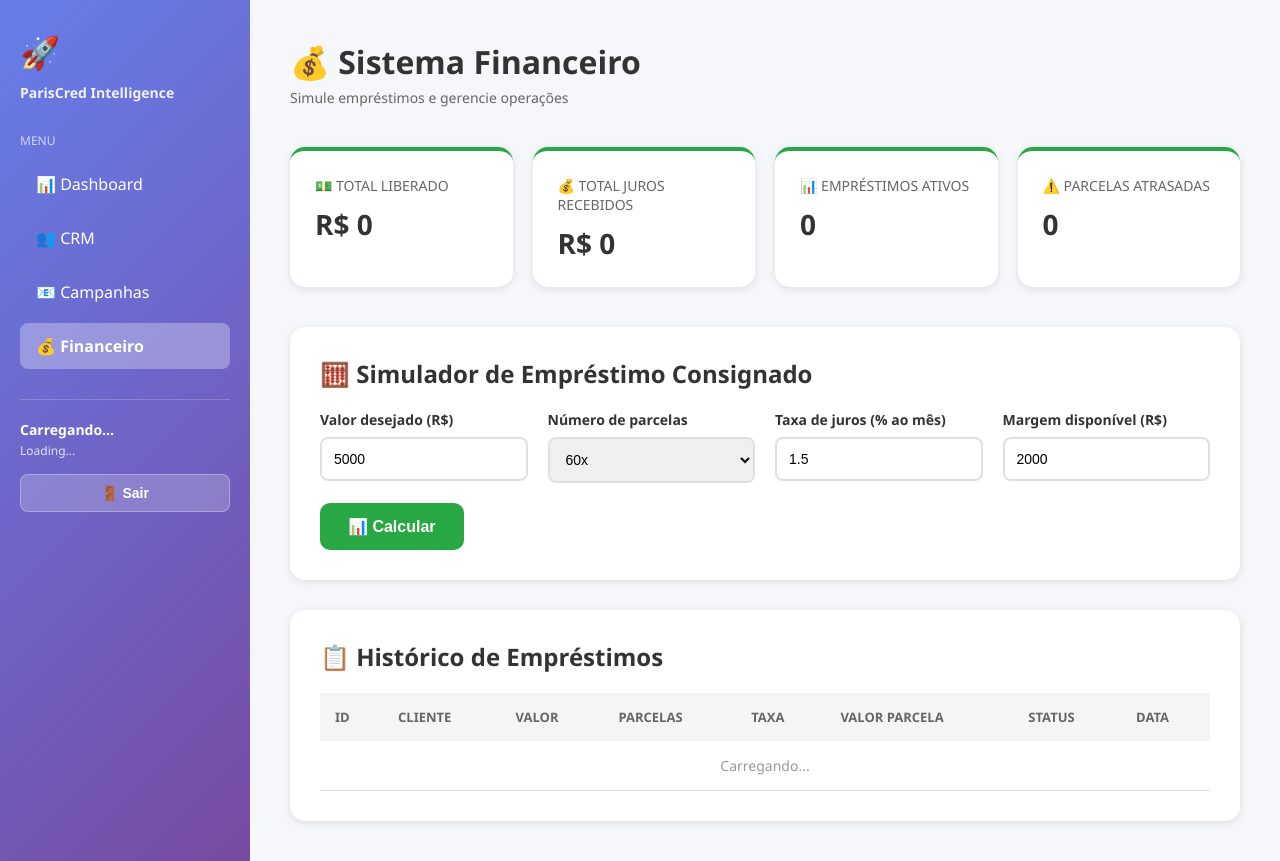
After one commit to kleitonmohr02-boop/ParisCred_Intelligence, a Flask app: template templates/financeiro.html in a window 1280 px wide. The commit adds this page. Run offline with Flask 3, Linux system fonts and the light colour scheme; the template is opened without the code that fills it, so the values that code supplies are empty.

Commit message:
feat: add CRM and Financial system templates with full API integration

```diff
--- a/templates/admin.html
+++ b/templates/admin.html
@@ -405,6 +405,8 @@
             <div class="nav-group">
                 <div class="nav-title">Painel</div>
                 <a href="/dashboard" class="nav-item">📊 Dashboard</a>
+                <a href="/crm" class="nav-item">👥 CRM</a>
+                <a href="/financeiro" class="nav-item">💰 Financeiro</a>
                 <a href="/admin" class="nav-item active">⚙️ Administração</a>
             </div>
 
--- a/templates/dashboard.html
+++ b/templates/dashboard.html
@@ -307,7 +307,9 @@
             <div class="nav-group">
                 <div class="nav-title">Menu</div>
                 <a href="/dashboard" class="nav-item active">📊 Dashboard</a>
+                <a href="/crm" class="nav-item">👥 CRM</a>
                 <a href="/campanhas" class="nav-item">📧 Campanhas</a>
+                <a href="/financeiro" class="nav-item">💰 Financeiro</a>
             </div>
 
             <div class="nav-group" id="admin-menu" style="display:none;">
--- /dev/null
+++ b/templates/financeiro.html
@@ -0,0 +1,324 @@
+<!DOCTYPE html>
+<html lang="pt-BR">
+<head>
+    <meta charset="UTF-8">
+    <meta name="viewport" content="width=device-width, initial-scale=1.0">
+    <title>Financeiro - ParisCred Intelligence</title>
+    <style>
+        * { margin: 0; padding: 0; box-sizing: border-box; }
+        body { font-family: 'Segoe UI', Tahoma, Geneva, Verdana, sans-serif; background: #f5f7fa; color: #333; }
+        .container { display: flex; min-height: 100vh; }
+        .sidebar { width: 250px; background: linear-gradient(135deg, #667eea 0%, #764ba2 100%); color: white; padding: 30px 20px; overflow-y: auto; }
+        .sidebar-logo { font-size: 32px; margin-bottom: 10px; }
+        .sidebar-title { font-size: 14px; font-weight: 600; margin-bottom: 30px; opacity: 0.9; }
+        .nav-group { margin-bottom: 30px; }
+        .nav-title { font-size: 12px; text-transform: uppercase; opacity: 0.7; margin-bottom: 12px; }
+        .nav-item { padding: 12px 16px; border-radius: 8px; margin-bottom: 8px; cursor: pointer; transition: all 0.3s ease; text-decoration: none; display: block; color: white; }
+        .nav-item:hover { background: rgba(255, 255, 255, 0.2); }
+        .nav-item.active { background: rgba(255, 255, 255, 0.3); font-weight: 600; }
+        .user-section { border-top: 1px solid rgba(255, 255, 255, 0.2); padding-top: 20px; margin-top: 30px; }
+        .user-info { margin-bottom: 15px; }
+        .user-name { font-weight: 600; font-size: 14px; }
+        .user-role { font-size: 12px; opacity: 0.8; margin-top: 3px; }
+        .logout-btn { width: 100%; padding: 10px; background: rgba(255, 255, 255, 0.2); color: white; border: 1px solid rgba(255, 255, 255, 0.3); border-radius: 8px; cursor: pointer; font-size: 14px; font-weight: 600; }
+        .logout-btn:hover { background: rgba(255, 255, 255, 0.3); }
+        .main { flex: 1; padding: 40px; overflow-y: auto; }
+        .header { display: flex; justify-content: space-between; align-items: center; margin-bottom: 40px; }
+        .header h1 { font-size: 32px; color: #333; }
+        .header-subtitle { color: #666; font-size: 14px; margin-top: 5px; }
+        .btn-novo { padding: 12px 24px; background: linear-gradient(135deg, #667eea 0%, #764ba2 100%); color: white; border: none; border-radius: 10px; cursor: pointer; font-weight: 600; font-size: 14px; }
+        .btn-novo:hover { transform: translateY(-2px); box-shadow: 0 10px 25px rgba(102, 126, 234, 0.4); }
+        .stats { display: grid; grid-template-columns: repeat(auto-fit, minmax(220px, 1fr)); gap: 20px; margin-bottom: 40px; }
+        .stat-card { background: white; border-radius: 15px; padding: 25px; box-shadow: 0 2px 8px rgba(0, 0, 0, 0.1); border-top: 4px solid #28a745; }
+        .stat-label { font-size: 14px; color: #666; margin-bottom: 10px; text-transform: uppercase; }
+        .stat-value { font-size: 28px; font-weight: 700; color: #333; }
+        .simulador-section { background: white; border-radius: 15px; padding: 30px; box-shadow: 0 2px 8px rgba(0, 0, 0, 0.1); margin-bottom: 30px; }
+        .simulador-section h2 { margin-bottom: 20px; font-size: 24px; color: #333; }
+        .form-grid { display: grid; grid-template-columns: repeat(auto-fit, minmax(200px, 1fr)); gap: 20px; }
+        .form-group { display: flex; flex-direction: column; }
+        label { font-weight: 600; color: #333; margin-bottom: 8px; font-size: 14px; }
+        input, select { padding: 12px; border: 2px solid #e0e0e0; border-radius: 8px; font-size: 14px; }
+        input:focus, select:focus { outline: none; border-color: #667eea; }
+        .btn-calcular { padding: 14px 28px; background: #28a745; color: white; border: none; border-radius: 10px; cursor: pointer; font-weight: 600; font-size: 16px; margin-top: 20px; }
+        .btn-calcular:hover { background: #218838; }
+        .resultado { background: linear-gradient(135deg, #667eea 0%, #764ba2 100%); color: white; border-radius: 15px; padding: 30px; margin-top: 30px; display: none; }
+        .resultado.active { display: block; }
+        .resultado-grid { display: grid; grid-template-columns: repeat(auto-fit, minmax(180px, 1fr)); gap: 20px; margin-top: 20px; }
+        .resultado-item { background: rgba(255,255,255,0.2); padding: 20px; border-radius: 10px; text-align: center; }
+        .resultado-label { font-size: 14px; opacity: 0.9; }
+        .resultado-value { font-size: 24px; font-weight: 700; margin-top: 8px; }
+        .tabela-emprestimos { background: white; border-radius: 15px; padding: 30px; box-shadow: 0 2px 8px rgba(0, 0, 0, 0.1); }
+        .tabela-emprestimos h2 { margin-bottom: 20px; font-size: 24px; }
+        table { width: 100%; border-collapse: collapse; }
+        thead { background: #f5f5f5; }
+        th { padding: 15px; text-align: left; font-weight: 600; color: #666; font-size: 13px; text-transform: uppercase; }
+        td { padding: 15px; border-bottom: 1px solid #e0e0e0; font-size: 14px; }
+        tr:hover { background: #f9f9f9; }
+        .badge { padding: 4px 12px; border-radius: 20px; font-size: 12px; font-weight: 600; }
+        .badge-aprovado { background: #d4edda; color: #155724; }
+        .badge-pendente { background: #fff3cd; color: #856404; }
+        .badge-rejeitado { background: #f8d7da; color: #721c24; }
+        .badge-quitado { background: #cce5ff; color: #004085; }
+    </style>
+</head>
+<body>
+    <div class="container">
+        <div class="sidebar">
+            <div class="sidebar-logo">🚀</div>
+            <div class="sidebar-title">ParisCred Intelligence</div>
+            <div class="nav-group">
+                <div class="nav-title">Menu</div>
+                <a href="/dashboard" class="nav-item">📊 Dashboard</a>
+                <a href="/crm" class="nav-item">👥 CRM</a>
+                <a href="/campanhas" class="nav-item">📧 Campanhas</a>
+                <a href="/financeiro" class="nav-item active">💰 Financeiro</a>
+            </div>
+            <div class="nav-group" id="admin-menu" style="display:none;">
+                <div class="nav-title">Administração</div>
+                <a href="/admin" class="nav-item">⚙️ Painel ADM</a>
+            </div>
+            <div class="user-section">
+                <div class="user-info">
+                    <div class="user-name" id="user-name">Carregando...</div>
+                    <div class="user-role" id="user-role">Loading...</div>
+                </div>
+                <button class="logout-btn" onclick="logout()">🚪 Sair</button>
+            </div>
+        </div>
+
+        <div class="main">
+            <div class="header">
+                <div>
+                    <h1>💰 Sistema Financeiro</h1>
+                    <div class="header-subtitle">Simule empréstimos e gerencie operações</div>
+                </div>
+            </div>
+
+            <div class="stats" id="stats-container">
+                <div class="stat-card">
+                    <div class="stat-label">💵 Total Liberado</div>
+                    <div class="stat-value" id="stat-total">R$ 0</div>
+                </div>
+                <div class="stat-card">
+                    <div class="stat-label">💰 Total Juros Recebidos</div>
+                    <div class="stat-value" id="stat-juros">R$ 0</div>
+                </div>
+                <div class="stat-card">
+                    <div class="stat-label">📊 Empréstimos Ativos</div>
+                    <div class="stat-value" id="stat-ativos">0</div>
+                </div>
+                <div class="stat-card">
+                    <div class="stat-label">⚠️ Parcelas Atrasadas</div>
+                    <div class="stat-value" id="stat-atrasadas">0</div>
+                </div>
+            </div>
+
+            <div class="simulador-section">
+                <h2>🧮 Simulador de Empréstimo Consignado</h2>
+                <div class="form-grid">
+                    <div class="form-group">
+                        <label for="sim-valor">Valor desejado (R$)</label>
+                        <input type="number" id="sim-valor" placeholder="5000" step="100" value="5000">
+                    </div>
+                    <div class="form-group">
+                        <label for="sim-parcelas">Número de parcelas</label>
+                        <select id="sim-parcelas">
+                            <option value="12">12x</option>
+                            <option value="24">24x</option>
+                            <option value="36">36x</option>
+                            <option value="48">48x</option>
+                            <option value="60" selected>60x</option>
+                            <option value="72">72x</option>
+                            <option value="84">84x</option>
+                        </select>
+                    </div>
+                    <div class="form-group">
+                        <label for="sim-taxa">Taxa de juros (% ao mês)</label>
+                        <input type="number" id="sim-taxa" placeholder="1.5" step="0.1" value="1.5">
+                    </div>
+                    <div class="form-group">
+                        <label for="sim-margem">Margem disponível (R$)</label>
+                        <input type="number" id="sim-margem" placeholder="2000" step="50" value="2000">
+                    </div>
+                </div>
+                <button class="btn-calcular" onclick="calcularEmprestimo()">📊 Calcular</button>
+
+                <div class="resultado" id="resultado">
+                    <h3>📋 Resultado da Simulação</h3>
+                    <div class="resultado-grid">
+                        <div class="resultado-item">
+                            <div class="resultado-label">Valor Parcela</div>
+                            <div class="resultado-value" id="res-parcela">R$ 0,00</div>
+                        </div>
+                        <div class="resultado-item">
+                            <div class="resultado-label">Total a Pagar</div>
+                            <div class="resultado-value" id="res-total">R$ 0,00</div>
+                        </div>
+                        <div class="resultado-item">
+                            <div class="resultado-label">Total Juros</div>
+                            <div class="resultado-value" id="res-juros">R$ 0,00</div>
+                        </div>
+                        <div class="resultado-item">
+                            <div class="resultado-label">Margem Necessária</div>
+                            <div class="resultado-value" id="res-margem">R$ 0,00</div>
+                        </div>
+                    </div>
+                    <div style="margin-top: 20px; text-align: center;">
+                        <button class="btn-calcular" onclick="criarEmprestimo()" style="background: #28a745;">✅ Criar Proposta</button>
+                    </div>
+                </div>
+            </div>
+
+            <div class="tabela-emprestimos">
+                <h2>📋 Histórico de Empréstimos</h2>
+                <table>
+                    <thead>
+                        <tr>
+                            <th>ID</th>
+                            <th>Cliente</th>
+                            <th>Valor</th>
+                            <th>Parcelas</th>
+                            <th>Taxa</th>
+                            <th>Valor Parcela</th>
+                            <th>Status</th>
+                            <th>Data</th>
+                        </tr>
+                    </thead>
+                    <tbody id="emprestimos-table">
+                        <tr><td colspan="8" style="text-align: center; color: #999;">Carregando...</td></tr>
+                    </tbody>
+                </table>
+            </div>
+        </div>
+    </div>
+
+    <script>
+        let dadosSimulacao = {};
+
+        fetch('/api/usuario')
+            .then(r => r.json())
+            .then(user => {
+                document.getElementById('user-name').textContent = user.nome;
+                document.getElementById('user-role').textContent = user.role === 'admin' ? '👑 Administrador' : '📱 Vendedor';
+                if (user.role === 'admin') document.getElementById('admin-menu').style.display = 'block';
+            });
+
+        function carregarStats() {
+            fetch('/api/financeiro/kpis')
+                .then(r => r.json())
+                .then(data => {
+                    document.getElementById('stat-total').textContent = 'R$ ' + parseFloat(data.total_emprestimos || 0).toLocaleString('pt-BR', {minimumFractionDigits: 2});
+                    document.getElementById('stat-juros').textContent = 'R$ ' + parseFloat(data.total_juros || 0).toLocaleString('pt-BR', {minimumFractionDigits: 2});
+                    document.getElementById('stat-ativos').textContent = data.emprestimos_ativos || 0;
+                    document.getElementById('stat-atrasadas').textContent = data.parcelas_atrasadas || 0;
+                })
+                .catch(() => {
+                    document.getElementById('stat-total').textContent = 'R$ 0';
+                    document.getElementById('stat-juros').textContent = 'R$ 0';
+                    document.getElementById('stat-ativos').textContent = '0';
+                    document.getElementById('stat-atrasadas').textContent = '0';
+                });
+        }
+
+        function carregarEmprestimos() {
+            fetch('/api/crm/clientes')
+                .then(r => r.json())
+                .then(data => {
+                    const clientes = Array.isArray(data) ? data : (data.clientes || []);
+                    const comEmprestimo = clientes.filter(c => c.status === 'emprestimo');
+
+                    if (comEmprestimo.length === 0) {
+                        document.getElementById('emprestimos-table').innerHTML = '<tr><td colspan="8" style="text-align: center;">Nenhum empréstimo encontrado</td></tr>';
+                        return;
+                    }
+
+                    document.getElementById('emprestimos-table').innerHTML = comEmprestimo.map(c => `
+                        <tr>
+                            <td>${c.id}</td>
+                            <td>${c.nome || 'N/A'}</td>
+                            <td>R$ ${parseFloat(c.valor_emprestimo || 0).toLocaleString('pt-BR', {minimumFractionDigits: 2})}</td>
+                            <td>${c.num_parcelas || 60}x</td>
+                            <td>${c.taxa_juros || 1.5}%</td>
+                            <td>R$ ${parseFloat(c.valor_parcela || 0).toLocaleString('pt-BR', {minimumFractionDigits: 2})}</td>
+                            <td><span class="badge badge-ativo">Ativo</span></td>
+                            <td>${c.data_criacao ? new Date(c.data_criacao).toLocaleDateString('pt-BR') : 'N/A'}</td>
+                        </tr>
+                    `).join('');
+                });
+        }
+
+        function calcularEmprestimo() {
+            const valor = parseFloat(document.getElementById('sim-valor').value) || 0;
+            const parcelas = parseInt(document.getElementById('sim-parcelas').value) || 60;
+            const taxa = parseFloat(document.getElementById('sim-taxa').value) || 1.5;
+            const margem = parseFloat(document.getElementById('sim-margem').value) || 0;
+
+            if (valor <= 0) {
+                alert('Informe um valor válido');
+                return;
+            }
+
+            const taxaMensal = taxa / 100;
+            const parcela = valor * (taxaMensal * Math.pow(1 + taxaMensal, parcelas)) / (Math.pow(1 + taxaMensal, parcelas) - 1);
+            const totalPagar = parcela * parcelas;
+            const totalJuros = totalPagar - valor;
+            const margemNecessaria = parcela * 0.3;
+
+            dadosSimulacao = { valor, parcelas, taxa, parcela, totalPagar, totalJuros, margemNecessaria };
+
+            document.getElementById('res-parcela').textContent = 'R$ ' + parcela.toLocaleString('pt-BR', {minimumFractionDigits: 2});
+            document.getElementById('res-total').textContent = 'R$ ' + totalPagar.toLocaleString('pt-BR', {minimumFractionDigits: 2});
+            document.getElementById('res-juros').textContent = 'R$ ' + totalJuros.toLocaleString('pt-BR', {minimumFractionDigits: 2});
+            document.getElementById('res-margem').textContent = 'R$ ' + margemNecessaria.toLocaleString('pt-BR', {minimumFractionDigits: 2});
+
+            if (margemNecessaria > margem) {
+                document.getElementById('res-margem').style.color = '#ff6b6b';
+                alert('⚠️ Atenção: Margem insuficiente! O cliente precisa de pelo menos R$ ' + margemNecessaria.toFixed(2) + ' de margem.');
+            } else {
+                document.getElementById('res-margem').style.color = 'white';
+            }
+
+            document.getElementById('resultado').classList.add('active');
+        }
+
+        function criarEmprestimo() {
+            if (!dadosSimulacao.valor) {
+                alert('Calcule primeiro uma simulação');
+                return;
+            }
+
+            const dados = {
+                cliente_id: 1,
+                valor_solicitado: dadosSimulacao.valor,
+                num_parcelas: dadosSimulacao.parcelas,
+                taxa_juros: dadosSimulacao.taxa,
+                valor_parcela: dadosSimulacao.parcela,
+                status: 'aprovado'
+            };
+
+            fetch('/api/financeiro/emprestimos', {
+                method: 'POST',
+                headers: {'Content-Type': 'application/json'},
+                body: JSON.stringify(dados)
+            })
+            .then(r => r.json())
+            .then(data => {
+                if (data.sucesso || data.id) {
+                    alert('✅ Empréstimo criado com sucesso!');
+                    document.getElementById('resultado').classList.remove('active');
+                    carregarEmprestimos();
+                } else {
+                    alert('Erro: ' + (data.erro || 'Erro desconhecido'));
+                }
+            });
+        }
+
+        function logout() {
+            window.location = '/logout';
+        }
+
+        carregarStats();
+        carregarEmprestimos();
+    </script>
+</body>
+</html>
```
Also changed, not shown: app_novo.py (+16 -0 lines), templates/crm.html (added, +338 -0 lines).
